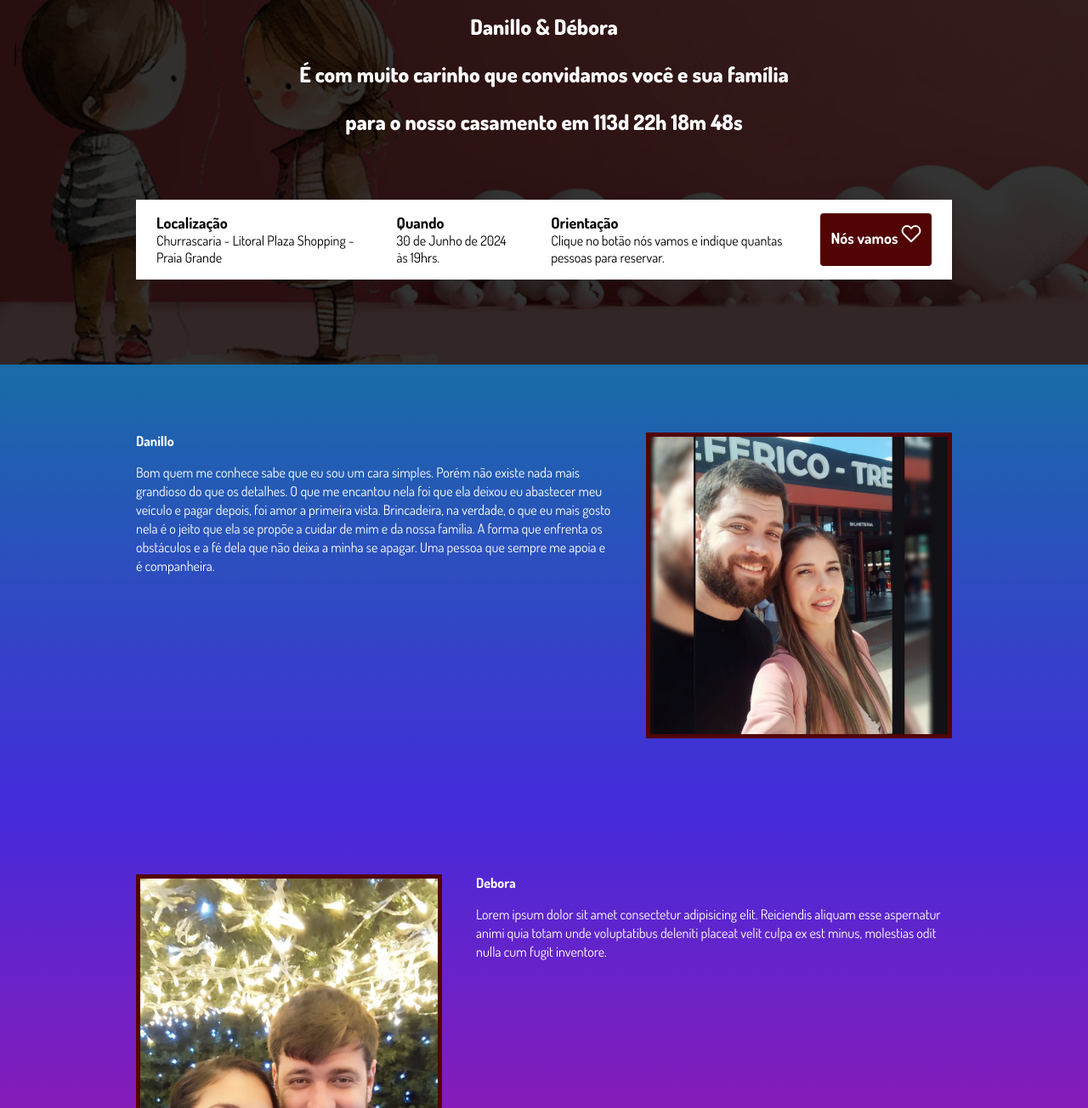
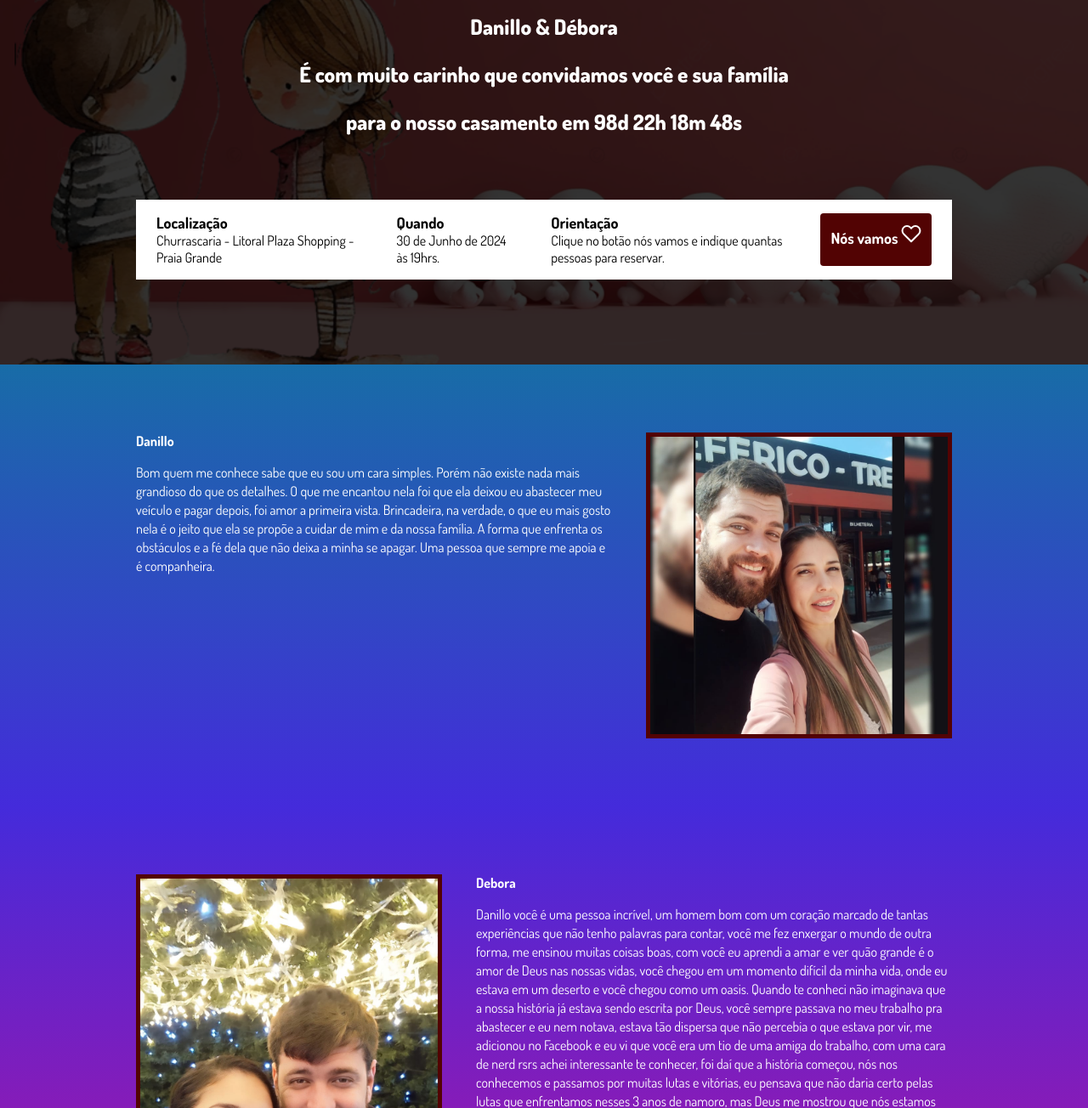
Before and after one commit to Danilloneo/Meu-casamento, a website built with Parcel: page src/index.html in a window 1280 px wide. Shown: the part 216-1520 px from the top of the page at 85% size. Built offline with nearby package versions, Linux system fonts and the light colour scheme.

Commit message:
adjust text Debora and data for event

```diff
--- a/src/index.html
+++ b/src/index.html
@@ -56,7 +56,7 @@
             <div class="event__details">
                 <h2 class="event__details__title">Debora</h2>
                 <p class="event__details__description">
-                    Lorem ipsum dolor sit amet consectetur adipisicing elit. Reiciendis aliquam esse aspernatur animi quia totam unde voluptatibus deleniti placeat velit culpa ex est minus, molestias odit nulla cum fugit inventore.
+                    Danillo você é uma pessoa incrível, um homem bom com um coração marcado de tantas experiências que não tenho palavras para contar, você me fez enxergar o mundo de outra forma, me ensinou muitas coisas boas, com você eu aprendi a amar e ver quão grande é o amor de Deus nas nossas vidas, você chegou em um momento difícil da minha vida, onde eu estava em um deserto e você chegou como um oasis. Quando te conheci não imaginava que a nossa história já estava sendo escrita por Deus, você sempre passava no meu trabalho pra abastecer e eu nem notava, estava tão dispersa que não percebia o que estava por vir, me adicionou no Facebook e eu vi que você era um tio de uma amiga do trabalho, com uma cara de nerd rsrs achei interessante te conhecer, foi daí que a história começou, nós nos conhecemos e passamos por muitas lutas e vitórias, eu pensava que não daria certo pelas lutas que enfrentamos nesses 3 anos de namoro, mas Deus me mostrou que nós estamos sendo condicionado para uma missão maior do que os nossos olhos podem ver e podemos imaginar, enfim estamos aqui para dar o passo mais importante das nossas vidas, o nosso tão sonhado casamento e mais um capítulo escrito por Deus na nossa vida 😍❤️🥰. Seu Petruchio Lopes Guimarães te amo 🥰💓
                 </p>
             </div>
             <img class="event__image" src="images/elaeeu.jpeg" alt="Ela e Eu">
--- a/src/scripts/main.js
+++ b/src/scripts/main.js
@@ -1,6 +1,6 @@
 AOS.init();
 
-const dataDoEvento = new Date("jun 30, 2024, 19:00:00");
+const dataDoEvento = new Date("jun 15, 2024, 19:00:00");
 //criamos uma variavel do tipo data apontando para uma data do fuutro mas podia ser do passado
 
 const timeStampDoEvento = dataDoEvento.getTime();
```
